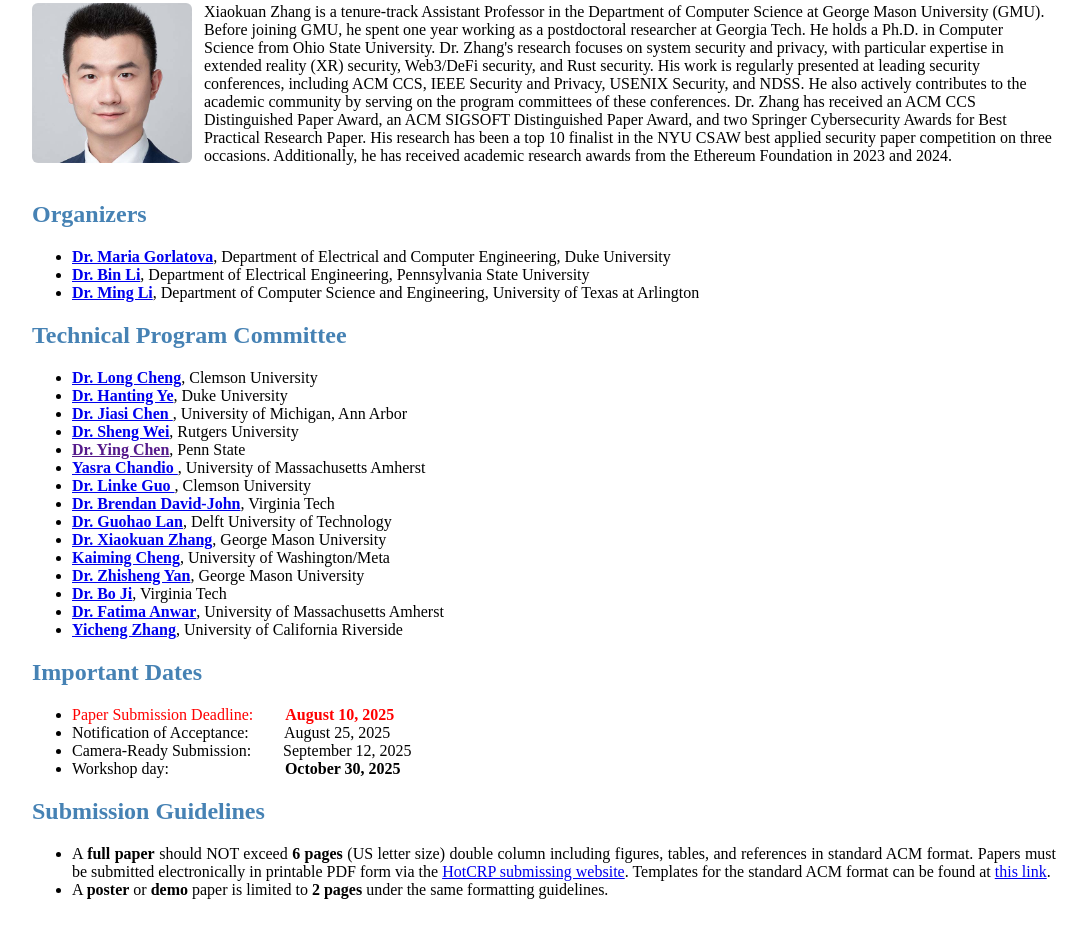
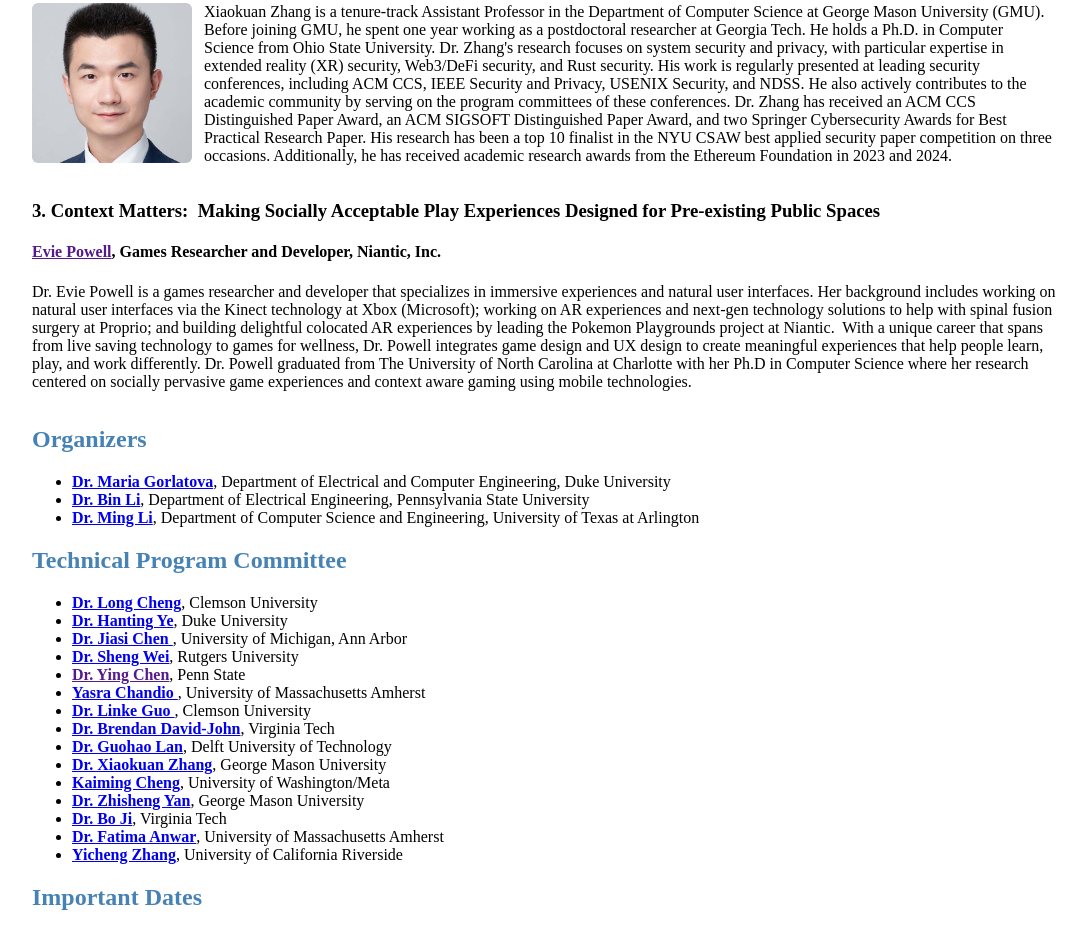
Before and after one commit to xrsecurity/2025, a plain HTML site: page index.html in a window 1280 px wide. Shown: the part 3149-4077 px from the top of the page, without its empty margins (96-1182 px from the left). Drawn offline with Linux system fonts and the light colour scheme.

Commit message:
Update index.html

```diff
--- a/index.html
+++ b/index.html
@@ -201,44 +201,14 @@ style="float:left; width:160px; height:auto; margin:0 12px 8px 0; border-radius:
 <p>Xiaokuan Zhang is a tenure-track Assistant Professor in the Department of Computer Science at George Mason University (GMU). Before joining GMU, he spent one year working as a postdoctoral researcher at Georgia Tech. He holds a Ph.D. in Computer Science from Ohio State University. Dr. Zhang's research focuses on system security and privacy, with particular expertise in extended reality (XR) security, Web3/DeFi security, and Rust security. His work is regularly presented at leading security conferences, including ACM CCS, IEEE Security and Privacy, USENIX Security, and NDSS. He also actively contributes to the academic community by serving on the program committees of these conferences. Dr. Zhang has received an ACM CCS Distinguished Paper Award, an ACM SIGSOFT Distinguished Paper Award, and two Springer Cybersecurity Awards for Best Practical Research Paper. His research has been a top 10 finalist in the NYU CSAW best applied security paper competition on three occasions. Additionally, he has received academic research awards from the Ethereum Foundation in 2023 and 2024.  </p>
 </div>
 
-<!-- <div style="display:inline-block;">
-<h3>The Impact of AI/ML on XR Security</h3>
 
-<p>The boundaries between the physical and digital (virtual) worlds are
-rapidly dissolving. Users are increasingly dependent on computing
-devices, such as extended reality (XR) systems, to engage with
-physical environments and one another. These devices, in turn, are
-becoming heavily reliant on AI/ML to enable and enhance such
-interactions. However, the rapid development, accessibility and
-adoption of AI/ML have also intensified the complexity and uncertainty
-of the security landscape, particularly in the dynamic between
-attackers and defenders. In this talk, I will present some of our
-recent work exploring how AI/ML is shaping security and privacy
-challenges within XR systems.</p>
+<div style="display:inline-block;">
+<h3>3. Context Matters:  Making Socially Acceptable Play Experiences Designed for Pre-existing Public Spaces</h3>
 
-<h4><a href="https://computerscience.uchicago.edu/people/heather-zheng/">Heather Zheng</a>, Neubauer Professor of Computer Science, University of Chicago</h4>
-<img
-src="heather_zheng.png"
-alt="Heather Zheng"
-style="float:left; width:160px; height:auto; margin:0 12px 8px 0; border-radius:6px;"
->
+<h4><a href="">Evie Powell</a>, Games Researcher and Developer, Niantic, Inc.</h4>
 
-<p>Heather Zheng is the Neubauer Professor of Computer Science at University of
-Chicago. She received her PhD from University of Maryland, College Park. Prior to joining
-University of Chicago in 2017, she spent 6 years in industry labs (Bell-Labs and Microsoft
-Research Asia) and 12 years as a faculty at University of California at Santa Barbara. At
-UChicago, she co-directs the SAND Lab (Security, Algorithms, Networking and Data).
- She was one of MIT Technology Review’s Innovators under 35 in 2005;
- her research on cognitive radios was featured by MIT Technology
- Review as one of the 10 Emerging Technologies in 2006. More recently, her work on protecting
-human artists against unethical data exploration received the USENIX Internet Defense
-Prize, the Chicago Innovation Award, a special mention in TIME Magazine Best Inventions
-of 2023, and the Community Impact Award from the Concept Art Association in 2024. She
-is a fellow of ACM and IEEE, and has served on several editorial boards and steering
-committees for journals and conferences.</p>
-
-</div> -->
-
+<p>Dr. Evie Powell is a games researcher and developer that specializes in immersive experiences and natural user interfaces. Her background includes working on natural user interfaces via the Kinect technology at Xbox (Microsoft); working on AR experiences and next-gen technology solutions to help with spinal fusion surgery at Proprio; and building delightful colocated AR experiences by leading the Pokemon Playgrounds project at Niantic.  With a unique career that spans from live saving technology to games for wellness, Dr. Powell integrates game design and UX design to create meaningful experiences that help people learn, play, and work differently. Dr. Powell graduated from The University of North Carolina at Charlotte with her Ph.D in Computer Science where her research centered on socially pervasive game experiences and context aware gaming using mobile technologies.</p>
+</div>
 
 
 </div>
```
